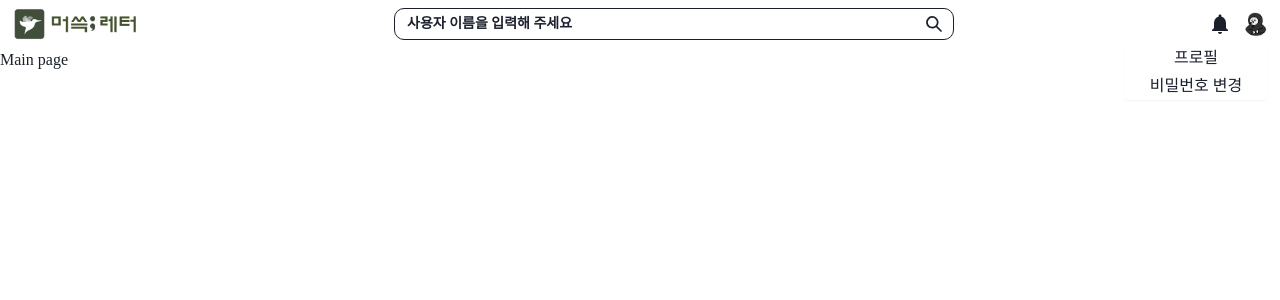
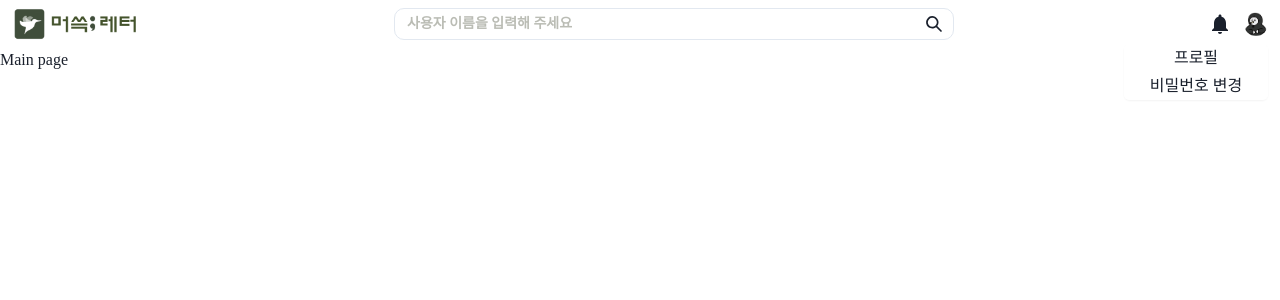
Before and after one commit to prgrms-fe-devcourse/FEDC4_MUSSEUK_LETTER_Donggeun, a React (Vite) app: page / in a window 1280 px wide. Both pictures are taken after a click on the button 1256 px from the left and 24 px from the top of the page. Shown: the top 300 px of the page. Built offline with nearby package versions, Linux system fonts and the light colour scheme; no server answers.

Commit message:
refactor: 코드리뷰 반영 및 color 변수명 수정

```diff
--- a/src/components/header/components/Input/index.tsx
+++ b/src/components/header/components/Input/index.tsx
@@ -6,9 +6,9 @@ const InputField = ({ icon, inputProps, mw }: { icon?: React.ReactNode; inputPro
     <InputGroup maxW={mw}>
       <Input
         w="100%"
-        _placeholder={{ opacity: 1, color: 'var(--gray03)' }}
+        _placeholder={{ opacity: 1, color: 'gray03' }}
         borderRadius="10px"
-        borderColor="var(--blue01)"
+        borderColor="blue01"
         {...inputProps}
       />
       {icon && (
--- a/src/components/header/index.tsx
+++ b/src/components/header/index.tsx
@@ -43,7 +43,7 @@ const Header = ({ profileImg, userId }: HeaderProps) => {
                 borderTopRightRadius={5}
                 h={7}
                 justifyContent={'center'}
-                _hover={{ bg: 'var(--gray01)' }}
+                _hover={{ bg: 'gray01' }}
                 onClick={() => handleMenuItem(`/profile/${userId}`)}>
                 프로필
               </MenuItem>
@@ -52,8 +52,8 @@ const Header = ({ profileImg, userId }: HeaderProps) => {
                 borderBottomRightRadius={5}
                 h={7}
                 justifyContent={'center'}
-                _hover={{ bg: 'var(--gray01)' }}
-                onClick={() => handleMenuItem(`/changePassword/${userId}`)}>
+                _hover={{ bg: 'gray01' }}
+                onClick={() => handleMenuItem('/changePassword')}>
                 비밀번호 변경
               </MenuItem>
             </MenuList>
```
